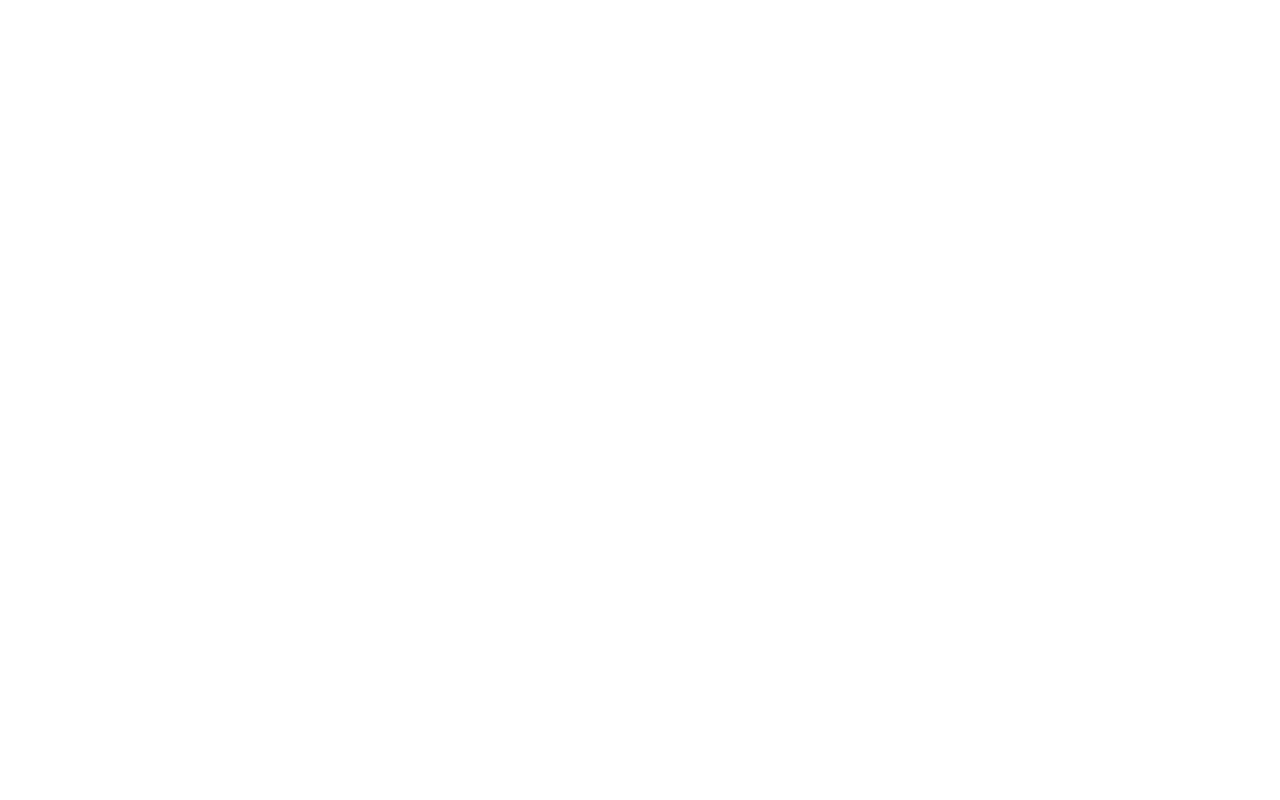
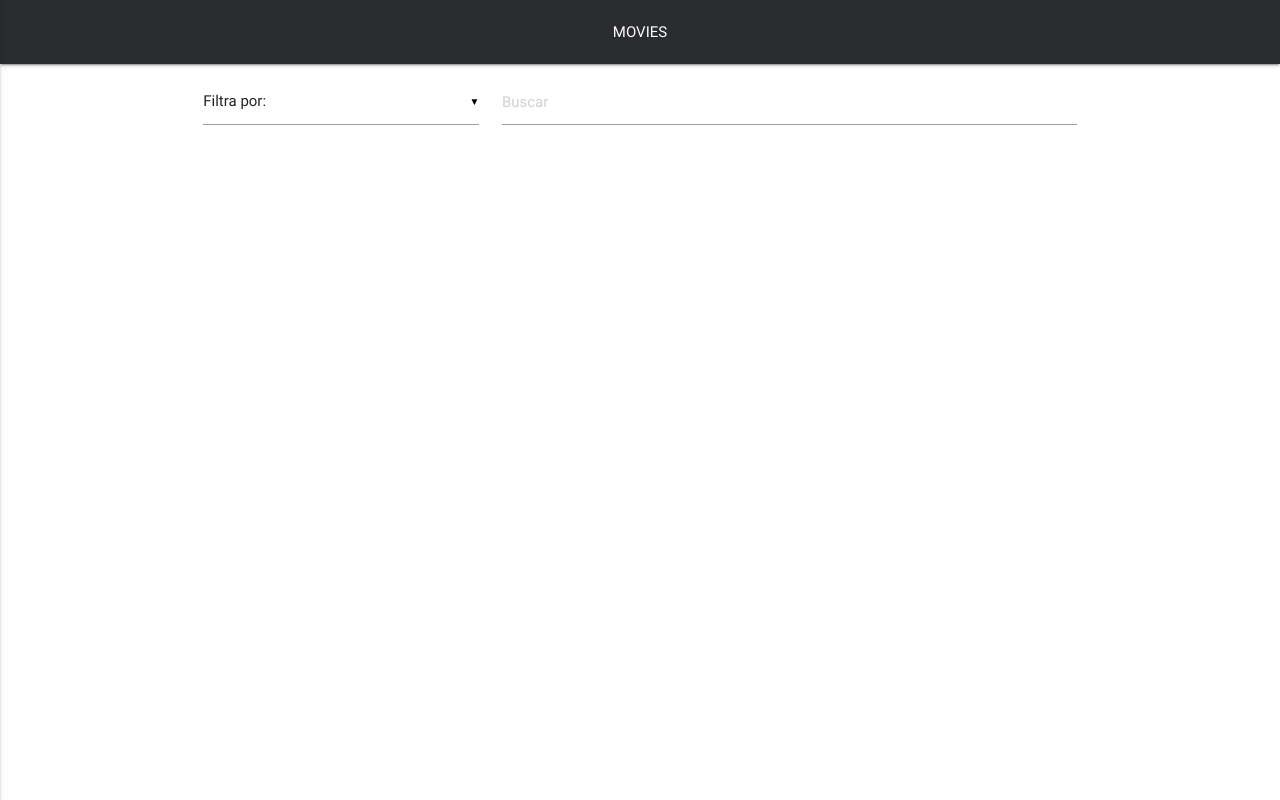
Before and after one commit to maitc/mis-pelis, a website: page index.html in a window 1280 px wide. Drawn offline with nearby package versions, Linux system fonts and the light colour scheme; files that its build step writes are made by us from their sources.

Commit message:
estructura html

```diff
--- /dev/null
+++ b/assets/js/movies-paz.js
@@ -0,0 +1,4 @@
+$(document).ready(function(){
+	$(".button-collapse").sideNav();
+	$('select').material_select();
+});
--- /dev/null
+++ b/assets/sass/_bases.scss
@@ -0,0 +1,6 @@
+nav{
+	background-color:$nav;
+	.brand-logo{
+		font-size:15px;
+	}
+}
--- /dev/null
+++ b/assets/sass/_variables.scss
@@ -0,0 +1 @@
+$nav:#2B2C30;
--- a/index.html
+++ b/index.html
@@ -4,9 +4,39 @@
 	<meta charset="UTF-8">
 	<meta name="viewport" content="width=device-width, user-scalable=no, initial-scale=1.0, maximum-scale=1.0, minimum-scale=1.0">
 	<title>Mis Pelis</title>
+	<link href="https://fonts.googleapis.com/icon?family=Material+Icons" rel="stylesheet">
+	<link href="https://fonts.googleapis.com/css?family=Anton" rel="stylesheet">
 	<link rel="stylesheet" href="dist/css/style.min.css">
 </head>
 <body>
+	<nav>
+		<div class="nav-wrapper">
+			<ul id="slide-out" class="side-nav">
+                <li><a href="home.html"><i class="large material-icons color">trending_flat</i>Home</a></li>
+			</ul>
+			<a href="#" data-activates="slide-out" class="button-collapse"><i class="material-icons">menu</i></a>
+			<a href="#" class="brand-logo center">MOVIES</a>
+		</div>
+	</nav>
+<!-- movies-paz -->
+<section class="container">
+	<div class="row">
+		<div class="col s12">
+			<div class="input-field col s4">
+				<select>
+					<option value="" disabled selected>Filtra por:</option>
+					<option value="1">Título</option>
+					<option value="2">Actor</option>
+					<option value="3">Director</option>
+				</select>
+			</div>
+			<div class="input-field col s8">
+				<input placeholder="Buscar" id="Buscar" type="text" class="validate">
+				<label for="Buscar"></label>
+			</div>
+		</div>
+	</div>
+</section>
 
 	<script src="dist/js/script.js"></script>
 </body>
```
Also changed, not shown: dist/css/style.min.css, dist/js/script.js.
